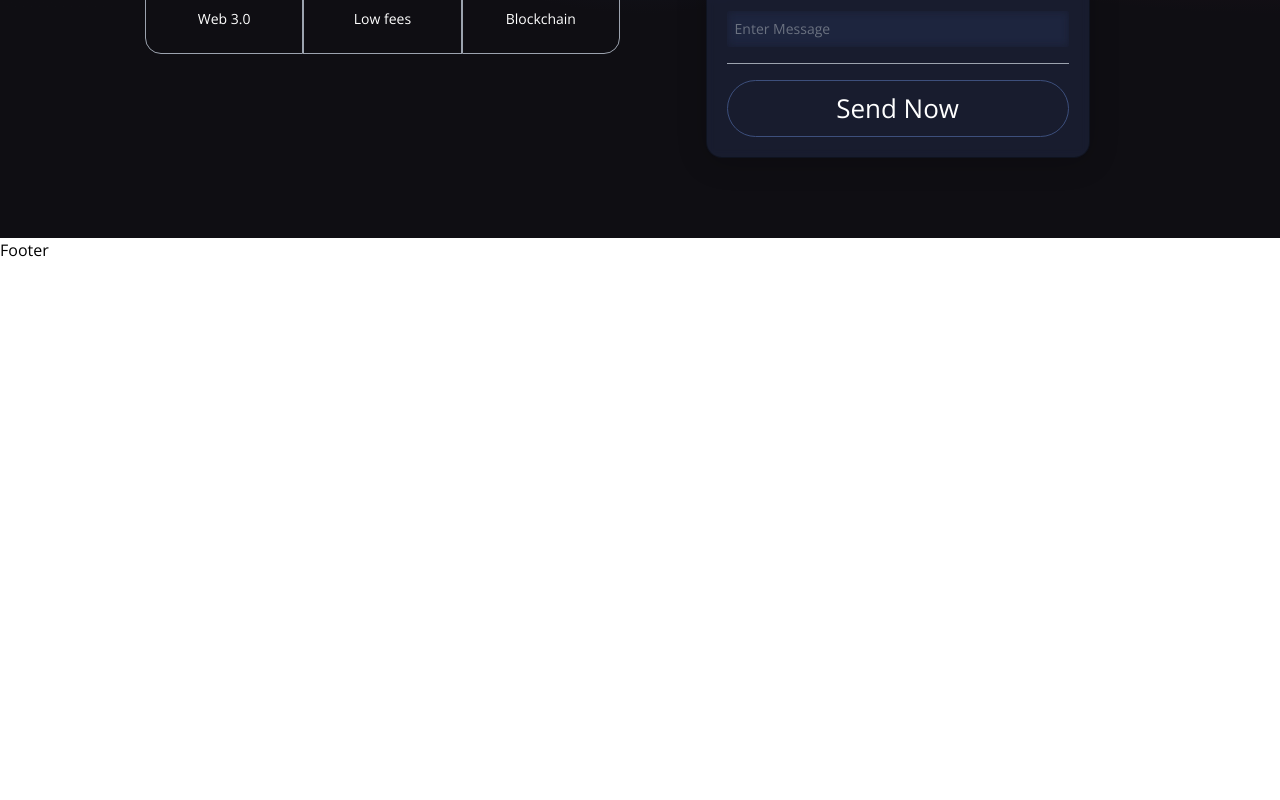
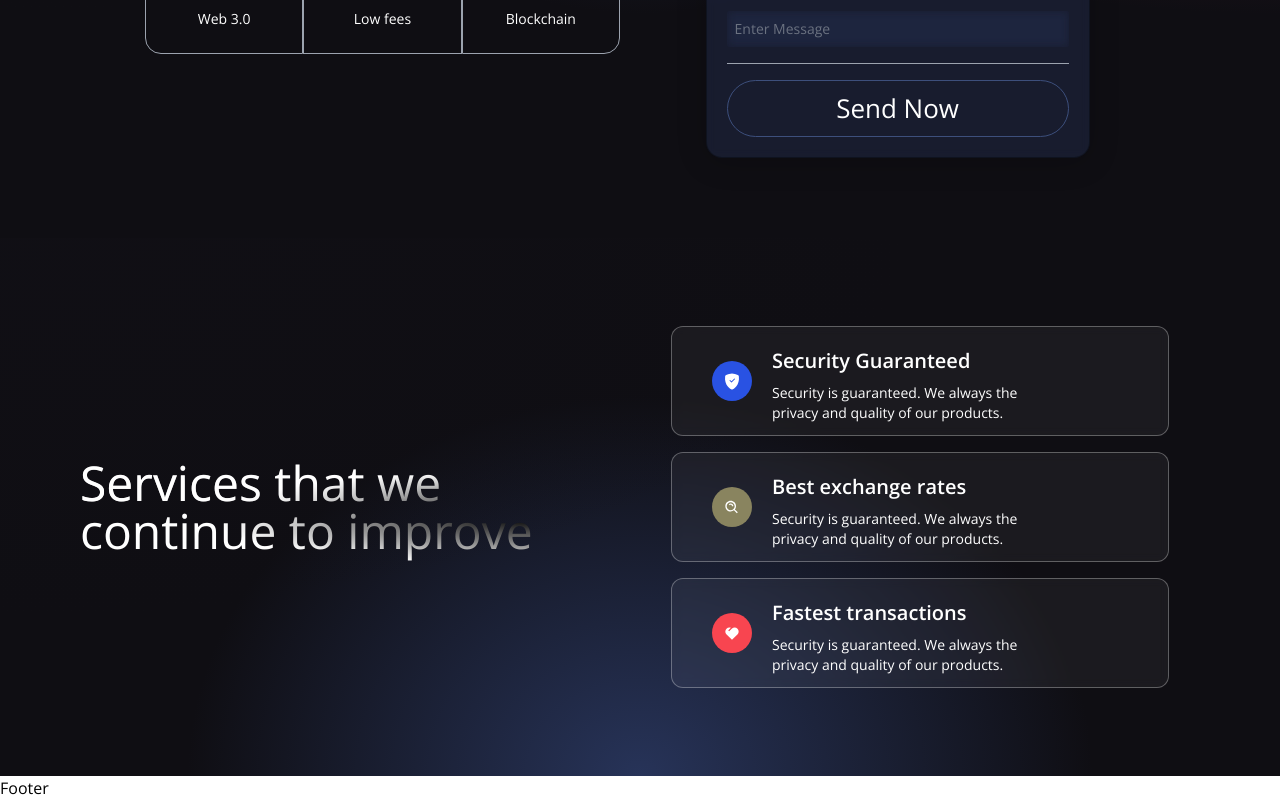
Before and after one commit to crew-guy/smart-contracts, a React (Vite) app in the folder client/: page / in a window 1280 px wide. Shown: the part 526-1326 px from the top of the page. Before the commit the page ends 800 px from the top, so only its background shows below. Built offline with nearby package versions, Linux system fonts and the light colour scheme.

Commit message:
services screen ui

```diff
--- a/client/src/components/Services.jsx
+++ b/client/src/components/Services.jsx
@@ -1,9 +1,55 @@
 import React from 'react'
+import { BsShieldFillCheck } from 'react-icons/bs'
+import { BiSearchAlt } from 'react-icons/bi'
+import { RiHeart2Fill } from 'react-icons/ri'
+
+
+const ServiceCard = ({icon, color, title, subtitle}) => {
+    return (
+        <div className="flex flex-row m-2 justify-start p-3 text-white items-center rounded-xl white-glassmorphism cursor-pointer hover:shadow-xl" >
+            <div className={` w-10 h-10 mr-5 flex justify-center items-center ${color} rounded-full p-3 ml-7 `}>
+                {icon}
+            </div>
+            <div className="flex-col justify-between w-96 items-start">
+                <h3 className="mt-2 text-lg sm:text-xl font-semibold">
+                    {title}
+                </h3>
+                <p className="mt-2 text-sm md:w-9/12">{ subtitle}</p>
+            </div>
+        </div>
+    )
+}
 
 const Services = () => {
     return (
-        <div>
-
+        <div className='flex w-full mf:justify-center mf:items-center gradient-bg-services' >
+            <div className="flex w-full h-full flex-col mf:flex-row items-center justify-between md:p-20 py-12 px-4">
+                <div className="flex-1 flex flex-col justify-start items-start">
+                    <h1 className='text-white text-3xl sm:text-5xl py-2 text-gradient' >
+                        Services that we <br /> continue to improve
+                    </h1>
+                </div>
+                <div className="flex-1 flex flex-col justify-start items-center">
+                    <ServiceCard
+                        icon={<BsShieldFillCheck fontSize={17} />}
+                        color="bg-[#2952e3]"
+                        title="Security Guaranteed"
+                        subtitle="Security is guaranteed. We always the privacy and quality of our products."
+                    />
+                    <ServiceCard
+                        icon={<BiSearchAlt fontSize={17} />}
+                        color="bg-[#89845f]"
+                        title="Best exchange rates"
+                        subtitle="Security is guaranteed. We always the privacy and quality of our products."
+                    />
+                    <ServiceCard
+                        icon={<RiHeart2Fill fontSize={17} />}
+                        color="bg-[#f84550]"
+                        title="Fastest transactions"
+                        subtitle="Security is guaranteed. We always the privacy and quality of our products."
+                    />
+                </div>
+            </div>
         </div>
     )
 }
--- a/client/src/context/TransactionContext.jsx
+++ b/client/src/context/TransactionContext.jsx
@@ -2,7 +2,6 @@
 import { ethers } from 'ethers'
 
 import { contractABI, contractAddress } from '../utils/constants'
-import { parse } from 'node:path/posix'
 
 const { ethereum } = window
 
```
